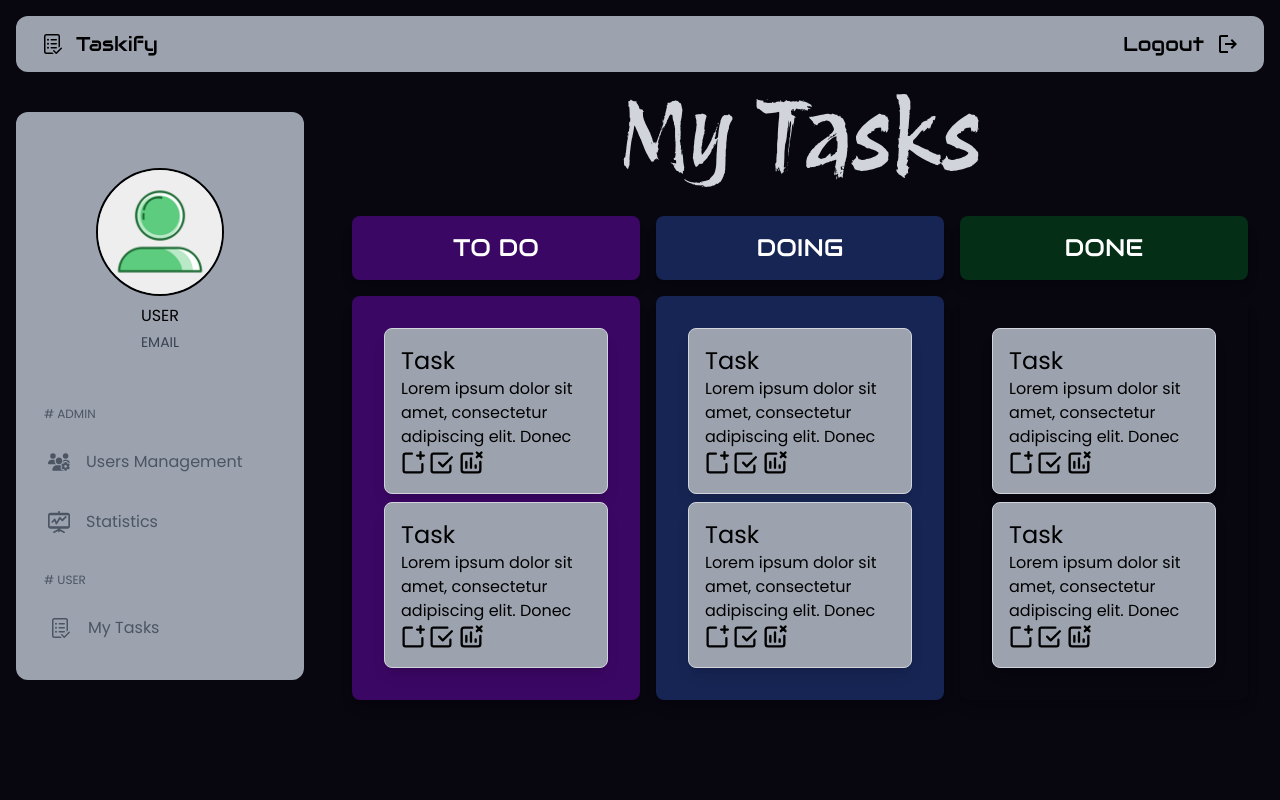
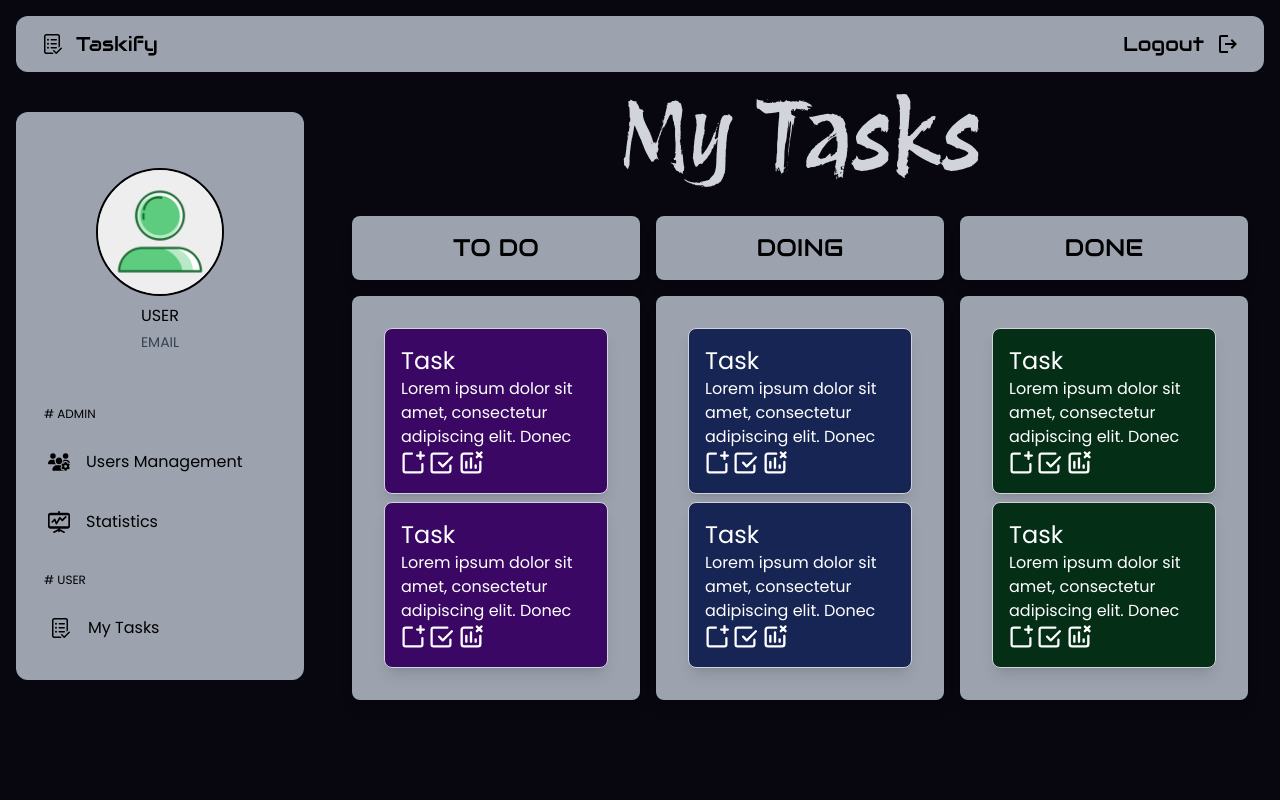
Before and after one commit to Zaiidmo/Taskify, a React (Vite) app: page / in a window 1280 px wide. Shown: the top 800 px of the page. Built offline with nearby package versions, Linux system fonts and the light colour scheme.

Commit message:
UI : Edit Colors II

```diff
--- a/src/components/SideBar.jsx
+++ b/src/components/SideBar.jsx
@@ -17,11 +17,11 @@ export const SideBar = () => {
         <div className="flex flex-col justify-between flex-1 mt-6">
           <nav className="space-y-6">
             <div>
-              <label className="px-3 text-xs text-gray-600 uppercase ">
+              <label className="px-3 text-xs text-950 uppercase ">
                 # Admin
               </label>
               <a
-                className="flex items-center px-4 py-2 mt-5 text-gray-600 transition-colors duration-300 transform rounded-lg  hover:bg-[#080710] hover:text-white"
+                className="flex items-center px-4 py-2 mt-5 text-950 transition-colors duration-300 transform rounded-lg  hover:bg-[#080710] hover:text-white"
                 href="{{ route('users') }}"
               >
                 <svg
@@ -39,7 +39,7 @@ export const SideBar = () => {
                 <span className="mx-4 font-medium">Users Management </span>
               </a>
               <a
-                className="flex items-center px-4 py-2 mt-5 text-gray-600 transition-colors duration-300 transform rounded-lg  hover:bg-[#080710] hover:text-white"
+                className="flex items-center px-4 py-2 mt-5 text-950 transition-colors duration-300 transform rounded-lg  hover:bg-[#080710] hover:text-white"
                 href="#"
               >
                 <svg
@@ -58,12 +58,12 @@ export const SideBar = () => {
               </a>
             </div>
             <div>
-              <label className="px-3 text-xs text-gray-600 uppercase ">
+              <label className="px-3 text-xs text-950 uppercase ">
                 # User
               </label>
 
               <a
-                className="flex items-center px-4 py-2 mt-5 text-gray-600 transition-colors duration-300 transform rounded-lg  hover:bg-[#080710] hover:text-white"
+                className="flex items-center px-4 py-2 mt-5 text-950 transition-colors duration-300 transform rounded-lg  hover:bg-[#080710] hover:text-white"
                 href="#"
               >
                 <svg
--- a/src/components/TaskCard.jsx
+++ b/src/components/TaskCard.jsx
@@ -1,11 +1,11 @@
-export const TaskCard = () => {
+export const TaskCard = ({ color }) => {
   return (
-    <div className="bg-gray-400 border border-gray-300 p-4 font-poppins rounded-lg shadow-lg">
-      <h2 className="text-2xl text-Black font-semibold">Task</h2>
-      <p className="text-Black">
+    <div className={`${color} border border-gray-300 p-4 font-poppins rounded-lg shadow-lg`}>
+      <h2 className="text-2xl text-white font-semibold">Task</h2>
+      <p className="text-white">
         Lorem ipsum dolor sit amet, consectetur adipiscing elit. Donec
       </p>
-      <div className="flex gap-1">
+      <div className="flex gap-1 text-white">
         <button className="hover:text-purple-600 m-0">
           <svg
             xmlns="http://www.w3.org/2000/svg"
--- a/src/components/TasksGrid.jsx
+++ b/src/components/TasksGrid.jsx
@@ -4,36 +4,36 @@ export const TasksGrid = () => {
   return (
     <div className="mx-8 mt-8 grid grid-cols-1 md:grid-cols-2 lg:grid-cols-3 gap-4 ">
       <div className="flex flex-col gap-4">
-        <div className="bg-purple-950 p-4 rounded-lg shadow-lg">
-          <h2 className="text-2xl text-white text-center font-semibold font-titles">
+        <div className="bg-gray-400 p-4 rounded-lg shadow-lg">
+          <h2 className="text-2xl text-black text-center font-semibold font-titles">
             TO DO
           </h2>
         </div>
-        <div className="bg-purple-950 p-8 rounded-lg shadow-lg flex flex-col gap-2">
-          <TaskCard />
-          <TaskCard />
+        <div className="p-8 bg-gray-400 rounded-lg shadow-lg flex flex-col gap-2">
+          <TaskCard color="bg-purple-950"/>
+          <TaskCard color="bg-purple-950"/>
         </div>
       </div>
       <div className="flex flex-col gap-4">
-        <div className="bg-blue-950 p-4 rounded-lg shadow-lg">
-          <h2 className="text-2xl text-white text-center font-semibold font-titles">
+        <div className="bg-gray-400 p-4 rounded-lg shadow-lg">
+          <h2 className="text-2xl text-black text-center font-semibold font-titles">
             DOING
           </h2>
         </div>
-        <div className="bg-blue-950 p-8 rounded-lg shadow-lg flex flex-col gap-2">
-          <TaskCard />
-          <TaskCard />
+        <div className="bg-gray-400 p-8 rounded-lg shadow-lg flex flex-col gap-2">
+          <TaskCard color="bg-blue-950"/>
+          <TaskCard color="bg-blue-950"/>
         </div>
       </div>
       <div className="flex flex-col gap-4">
-        <div className="bg-green-950 p-4 rounded-lg shadow-lg">
-          <h2 className="text-2xl text-white text-center font-semibold font-titles">
+        <div className="bg-gray-400 p-4 rounded-lg shadow-lg">
+          <h2 className="text-2xl text-black text-center font-semibold font-titles">
             DONE
           </h2>
         </div>
-        <div className="bg-ggreen-950 p-8 rounded-lg shadow-lg flex flex-col gap-2">
-          <TaskCard />
-          <TaskCard />
+        <div className="bg-gray-400 p-8 rounded-lg shadow-lg flex flex-col gap-2">
+          <TaskCard color="bg-green-950"/>
+          <TaskCard color="bg-green-950"/>
         </div>
       </div>
     </div>
```
